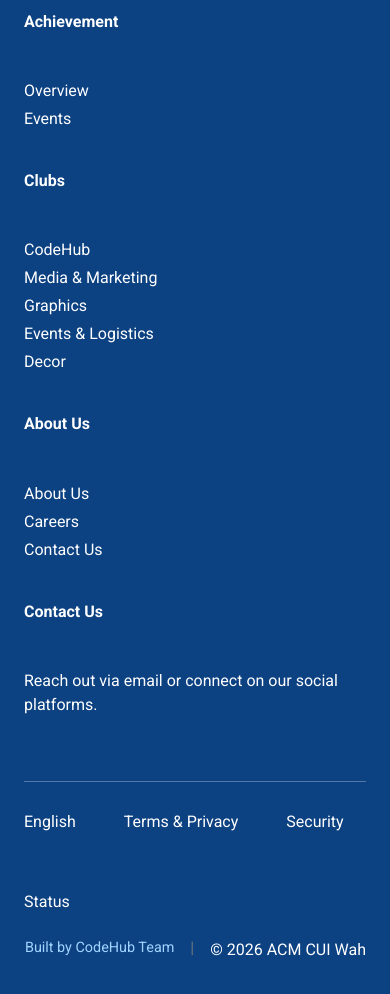
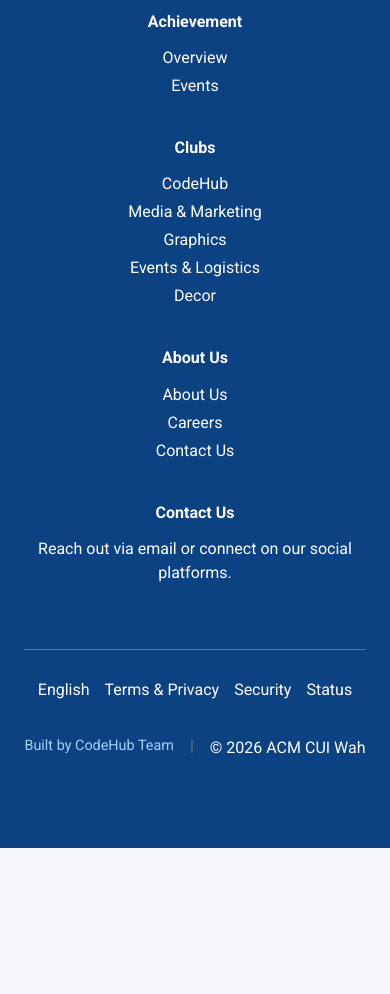
Before and after one commit to ACM-CUI-Wah/frontend, a React (Vite) app: page /login in a window 390 px wide. Shown: the part 900-1894 px from the top of the page. After the commit the page ends 1748 px from the top, so only its background shows below. Built offline with nearby package versions, Linux system fonts and the light colour scheme; a web font is replaced by a local one.

Commit message:
Enhance footer styles for mobile and dark mode
Added mobile responsiveness and dark mode styles to footer.

```diff
--- a/src/components/Footer/footer.css
+++ b/src/components/Footer/footer.css
@@ -58,3 +58,36 @@ background-color: #0D1224 !important;
   }
 
 }
+
+/* Mobile Footer Fix */
+@media (max-width: 768px) {
+  .footer .row .col-md-3,
+  .footer .row .col-md-2 {
+    text-align: center;
+  }
+
+  .footer .col-md-3.d-flex {
+    justify-content: center;
+  }
+
+  .footer h5 {
+    margin-bottom: 15px !important;
+  }
+
+  .footer .d-flex.flex-wrap.justify-content-between {
+    flex-direction: column;
+    align-items: center;
+    text-align: center;
+    gap: 10px;
+  }
+
+  .footer .d-flex.flex-wrap.gap-5 {
+    justify-content: center;
+    gap: 15px !important;
+  }
+
+  .footer .ms-auto {
+    margin-left: 0 !important;
+    justify-content: center;
+  }
+}
```
